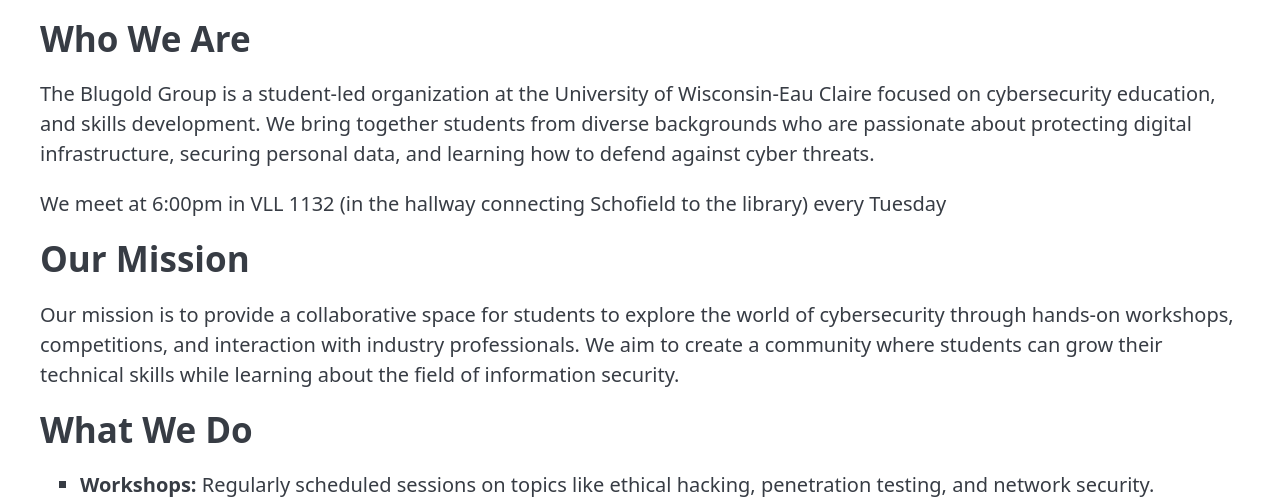
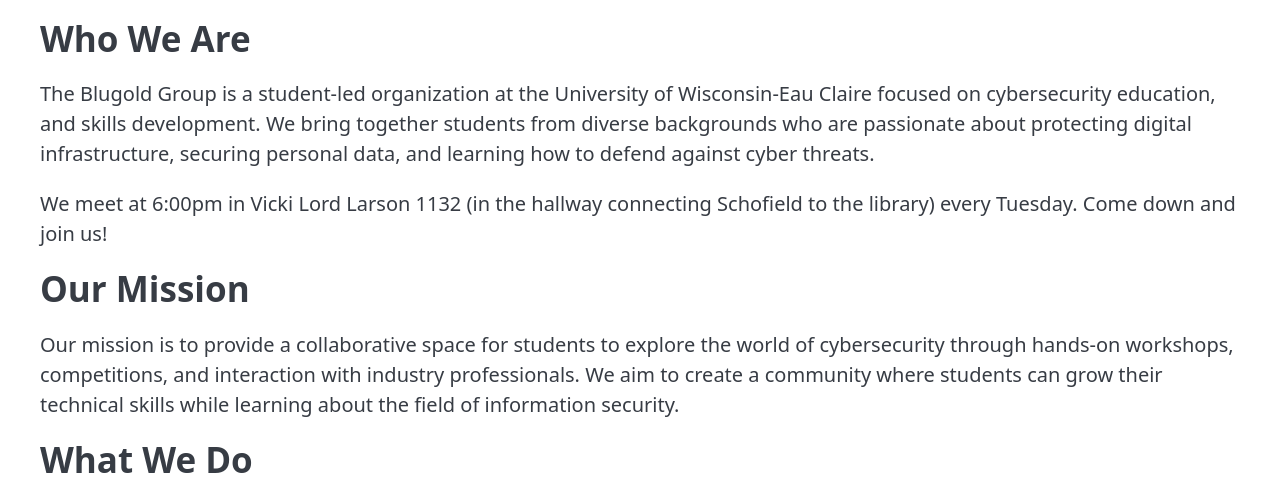
Before and after one commit to Blugold-Group/CTF_Scoreboard, a Flask app: page /about in a window 1280 px wide. Shown: the part 219-716 px from the top of the page. Run offline with Flask 3, Linux system fonts and the light colour scheme.

Commit message:
Edited meeting information

```diff
--- a/templates/about.html
+++ b/templates/about.html
@@ -12,7 +12,7 @@
 </section>
 
 <section>
-  <p>We meet at 6:00pm in VLL 1132 (in the hallway connecting Schofield to the library) every Tuesday</p>
+  <p>We meet at 6:00pm in Vicki Lord Larson 1132 (in the hallway connecting Schofield to the library) every Tuesday. Come down and join us!</p>
 </section>
 
 <section>
```
